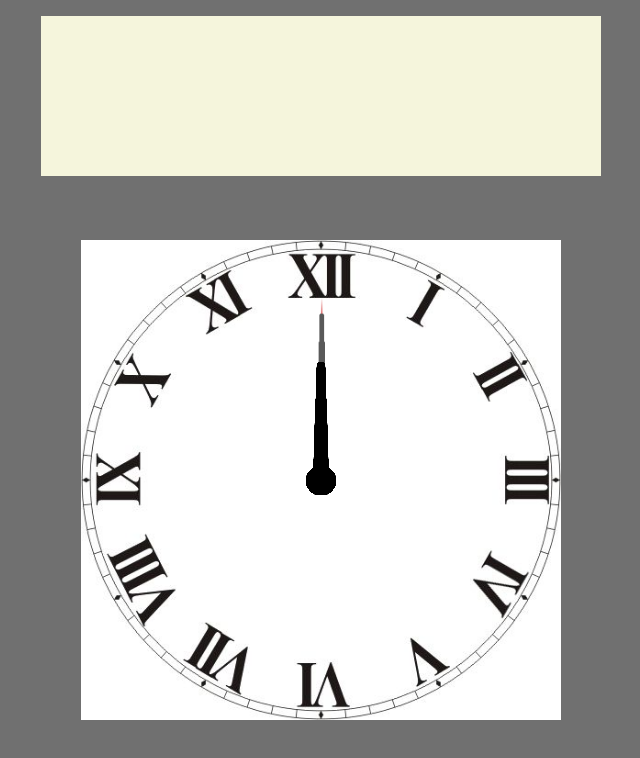
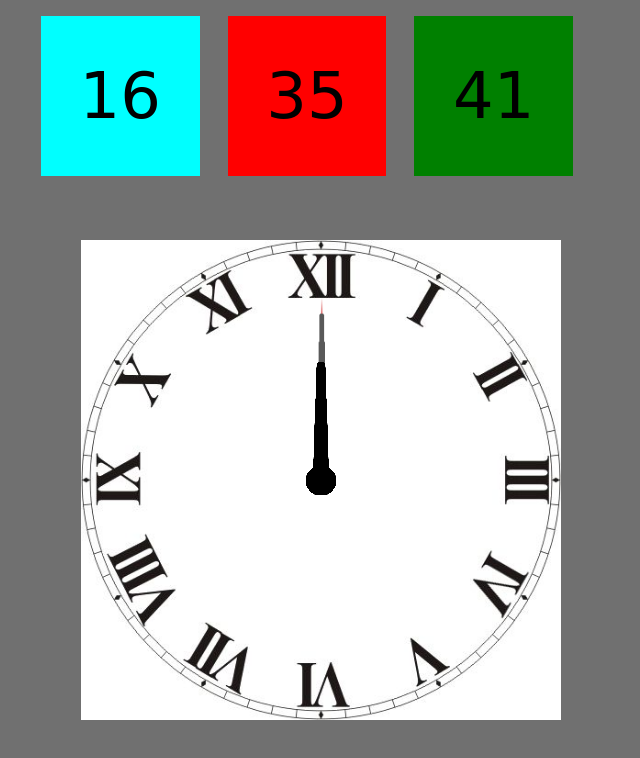
Before and after one commit to Umbra987/AnalogClock_Page, a plain HTML site: page index.html in a window 1280 px wide. Shown: the whole page, without its empty margins (319-959 px from the left). Drawn offline with Linux system fonts and the light colour scheme.

Commit message:
Add files via upload

```diff
--- a/JavaScript.js
+++ b/JavaScript.js
@@ -12,6 +12,11 @@ else{
 giroHours = giroHours + Minutes / 60 * 30;
 giroMinutes = Minutes / 60 *360;
 giroSeconds = Seconds /60 * 360;
+
+document.getElementById("hDigital").innerHTML = hours;
+document.getElementById("mDigital").innerHTML = Minutes;
+document.getElementById("sDigital").innerHTML = Seconds;
+
 
 document.querySelector(".horas").style.transform= "rotate(" + giroHours + ".deg)";
 document.querySelector(".minutos").style.transform= "rotate(" + giroMinutes + ".deg)";
@@ -35,6 +40,10 @@ function ChangeOclock(){
     giroMinutes = Minutes / 60 *360;
     giroSeconds = Seconds /60 * 360;
 
+    document.getElementById("hDigital").innerHTML = hours;
+    document.getElementById("mDigital").innerHTML = Minutes;
+    document.getElementById("sDigital").innerHTML = Seconds;
+
     document.querySelector(".horas").style.transform= "rotate(" + giroHours + ".deg)";
     document.querySelector(".minutos").style.transform= "rotate(" + giroMinutes + ".deg)";
     document.querySelector(".segundos").style.transform= "rotate(" + giroSeconds + ".deg)";
--- a/index.html
+++ b/index.html
@@ -9,7 +9,11 @@
 </head>
 <body>
     <div class="containerReloj">
-        <div class="RelojDigital"></div>
+        <div class="RelojDigital">
+            <div class="contenedor" id="hDigital"></div>
+            <div class="contenedor" id="mDigital"></div>
+            <div class="contenedor" id="sDigital"></div>
+        </div>
         <div class="Reloj">
             <img src="fondoReloj.jpg" class="fondo">
             <img src="aguja.png" class="horas">
--- a/style.css
+++ b/style.css
@@ -60,10 +60,38 @@ img{
 }
 
 .containerReloj .RelojDigital{
+    display: flex;
     width: 60%;
     max-width: 560px;
     top: 2%;
     position: absolute;
-    background-color: beige;
     height: 20%;
 }
+
+
+.RelojDigital .contenedor{
+    display: flex;
+    justify-content: center;
+    align-items: center;
+    text-align: center;
+    position: relative;
+    font-family:cursive;
+    font-size: 400%;
+    width: 33%;
+    height: 100%;
+}
+
+#hDigital{
+    margin-right: 5%;
+    background-color: aqua;
+}
+
+#mDigital{
+    margin-right: 5%;
+    background-color: red;
+}
+
+#sDigital{
+    margin-right: 5%;
+    background-color: green;
+}
```
